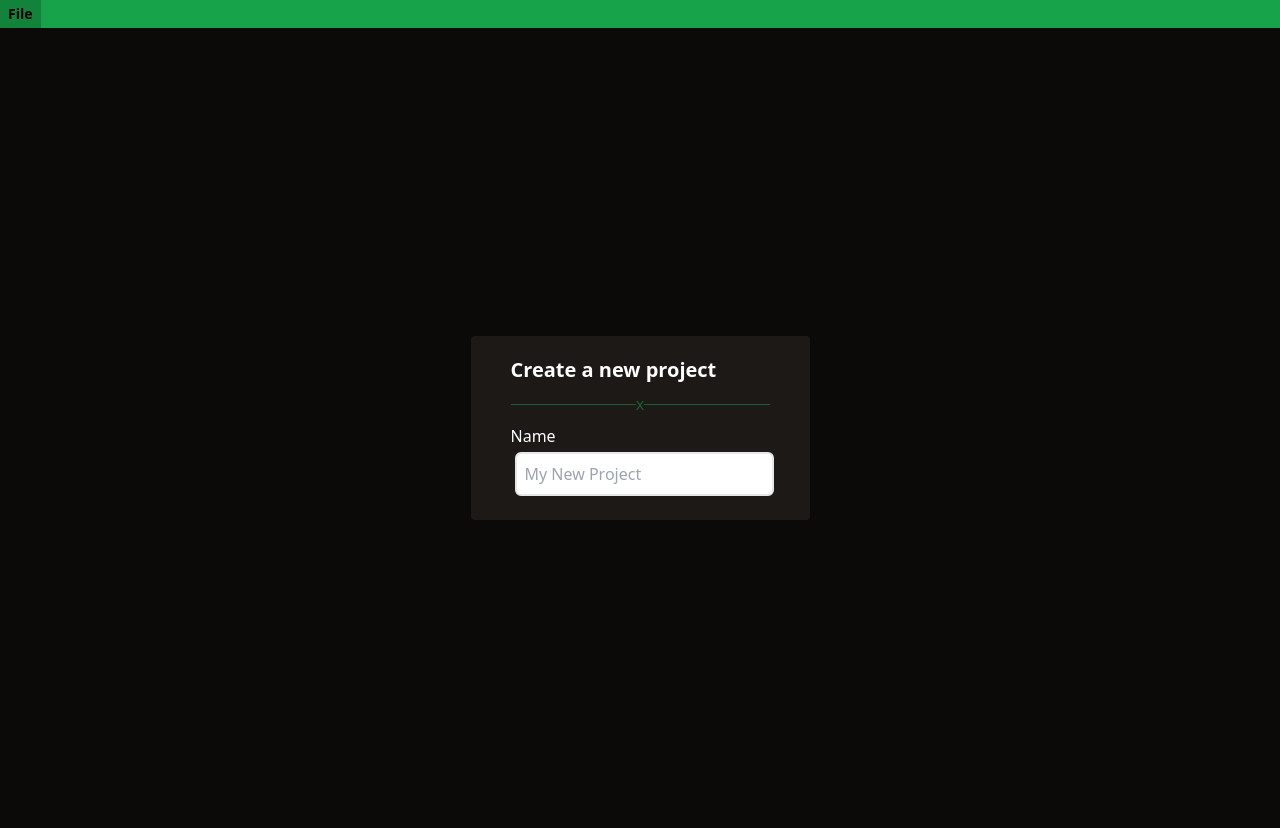
After one commit to elvinsavio/to-do, a Flask app: page /new-project in a window 1280 px wide. The commit adds this page. Run offline with Flask 3, Linux system fonts and the light colour scheme.

Commit message:
move proj files into src

```diff
--- a/package.json
+++ b/package.json
@@ -4,7 +4,7 @@
   "description": "",
   "main": "index.js",
   "scripts": {
-    "dev": "npx tailwindcss -i ./static/css/base.css -o ./static/css/index.css --watch",
+    "dev": "npx tailwindcss -i ./src/static/css/base.css -o ./src/static/css/index.css --watch",
     "test": "echo \"Error: no test specified\" && exit 1"
   },
   "keywords": [],
--- /dev/null
+++ b/src/app.py
@@ -0,0 +1,19 @@
+from flask import Flask, redirect, render_template
+from markupsafe import escape
+
+app = Flask(__name__)
+
+
+@app.route("/")
+def redirect_to_new():
+    return redirect("/new")
+
+
+@app.route("/new")
+def new_app():
+    return render_template("new.html")
+
+
+@app.route("/new-project")
+def new_project():
+    return render_template("new-project.html")
--- a/static/css/index.css
+++ b/src/static/css/index.css
@@ -572,6 +572,10 @@ video {
   z-index: 10;
 }
 
+.m-1 {
+  margin: 0.25rem;
+}
+
 .m-4 {
   margin: 1rem;
 }
@@ -597,12 +601,20 @@ video {
   display: inline-flex;
 }
 
+.hidden {
+  display: none;
+}
+
 .h-0 {
   height: 0px;
 }
 
 .h-\[calc\(100\%-28px\)\] {
   height: calc(100% - 28px);
+}
+
+.h-full {
+  height: 100%;
 }
 
 .h-screen {
@@ -657,6 +669,10 @@ video {
   justify-content: center;
 }
 
+.gap-2 {
+  gap: 0.5rem;
+}
+
 .gap-x-1 {
   -moz-column-gap: 0.25rem;
        column-gap: 0.25rem;
@@ -667,16 +683,36 @@ video {
        column-gap: 0.375rem;
 }
 
+.rounded {
+  border-radius: 0.25rem;
+}
+
+.rounded-md {
+  border-radius: 0.375rem;
+}
+
 .border {
   border-width: 1px;
+}
+
+.border-2 {
+  border-width: 2px;
 }
 
 .border-b {
   border-bottom-width: 1px;
 }
 
+.border-t {
+  border-top-width: 1px;
+}
+
 .border-accent\/20 {
   border-color: rgb(22 163 74 / 0.2);
+}
+
+.border-accent\/50 {
+  border-color: rgb(22 163 74 / 0.5);
 }
 
 .border-black\/25 {
@@ -688,13 +724,27 @@ video {
   background-color: rgb(22 163 74 / var(--tw-bg-opacity));
 }
 
+.bg-background {
+  --tw-bg-opacity: 1;
+  background-color: rgb(28 25 23 / var(--tw-bg-opacity));
+}
+
 .bg-bodyBackground {
   --tw-bg-opacity: 1;
   background-color: rgb(12 10 9 / var(--tw-bg-opacity));
 }
 
+.p-2 {
+  padding: 0.5rem;
+}
+
 .p-4 {
   padding: 1rem;
+}
+
+.px-10 {
+  padding-left: 2.5rem;
+  padding-right: 2.5rem;
 }
 
 .px-2 {
@@ -712,6 +762,11 @@ video {
   padding-bottom: 0.25rem;
 }
 
+.py-5 {
+  padding-top: 1.25rem;
+  padding-bottom: 1.25rem;
+}
+
 .text-left {
   text-align: left;
 }
@@ -726,6 +781,15 @@ video {
   line-height: 1.25rem;
 }
 
+.text-xl {
+  font-size: 1.25rem;
+  line-height: 1.75rem;
+}
+
+.font-bold {
+  font-weight: 700;
+}
+
 .font-semibold {
   font-weight: 600;
 }
@@ -733,6 +797,10 @@ video {
 .text-accent {
   --tw-text-opacity: 1;
   color: rgb(22 163 74 / var(--tw-text-opacity));
+}
+
+.text-accent\/50 {
+  color: rgb(22 163 74 / 0.5);
 }
 
 .text-black {
@@ -747,6 +815,11 @@ video {
 
 .text-text\/50 {
   color: rgb(244 245 252 / 0.5);
+}
+
+.text-white {
+  --tw-text-opacity: 1;
+  color: rgb(255 255 255 / var(--tw-text-opacity));
 }
 
 .opacity-0 {
@@ -779,6 +852,16 @@ video {
   transition-duration: 200ms;
 }
 
+.placeholder\:text-gray-400::-moz-placeholder {
+  --tw-text-opacity: 1;
+  color: rgb(156 163 175 / var(--tw-text-opacity));
+}
+
+.placeholder\:text-gray-400::placeholder {
+  --tw-text-opacity: 1;
+  color: rgb(156 163 175 / var(--tw-text-opacity));
+}
+
 .hover\:bg-black\/20:hover {
   background-color: rgb(0 0 0 / 0.2);
 }
@@ -790,6 +873,15 @@ video {
 
 .hover\:underline:hover {
   text-decoration-line: underline;
+}
+
+.focus\:border-2:focus {
+  border-width: 2px;
+}
+
+.focus\:border-accent:focus {
+  --tw-border-opacity: 1;
+  border-color: rgb(22 163 74 / var(--tw-border-opacity));
 }
 
 .focus\:outline-none:focus {
--- /dev/null
+++ b/src/templates/new-project.html
@@ -0,0 +1,31 @@
+{% extends "base.html" %}
+
+{% block title%} New Project {% endblock %}
+
+{% block content %}
+<script>
+
+</script>
+
+<div class="flex items-center justify-center h-full">
+    <div class="bg-background px-10 py-5 rounded text-white flex flex-col gap-2">
+        <h1 class="font-bold text-xl">Create a new project</h1>
+        <div class="flex items-center justify-center">
+            <div class="border-t border-accent/50 w-full"></div>
+            <div class=" text-accent/50">x</div>
+            <div class="border-t border-accent/50 w-full"></div>
+          </div>
+        <form>
+            <label>Name</label>
+            <input
+                type="text"
+                name="project-name"
+                class="block w-full rounded-md border-2 placeholder:text-gray-400 p-2 m-1 focus:outline-none focus:border-2 focus:border-accent  text-black"
+                placeholder="My New Project">
+                <span class="hidden">
+                    Your project will be saved as <span id="input-display" class="text-accent"></span>
+                </span>
+        </form>
+    </div>
+</div>
+{% endblock %}
--- a/templates/new.html
+++ b/src/templates/new.html
@@ -1,6 +1,6 @@
 {% extends "base.html" %}
 
-{% block title%} New Page {% endblock %}
+{% block title%} New {% endblock %}
 
 {% block content %}
     <div class="h-[calc(100%-28px)] flex items-center justify-center text-text sm:flex-row flex-col">
--- a/tailwind.config.js
+++ b/tailwind.config.js
@@ -1,11 +1,11 @@
 /** @type {import('tailwindcss').Config} */
 module.exports = {
-  content: ["./templates/*.html", "./templates/macros/*.html"],
+  content: ["./src/templates/*.html", "./src/templates/macros/*.html"],
   theme: {
     extend: {
       colors: {
         bodyBackground: "#0c0a09",
-        background: "#0c0a09",
+        background: "#1c1917",
         accent: "#16a34a",
         text: "#F4F5FC",
       },
```
Also changed, not shown: app.py (deleted, +0 -14 lines), src/static/css/base.css (renamed from static/css/base.css), src/templates/base.html (renamed from templates/base.html), src/templates/macros/dropdown.html (renamed from templates/macros/dropdown.html).
